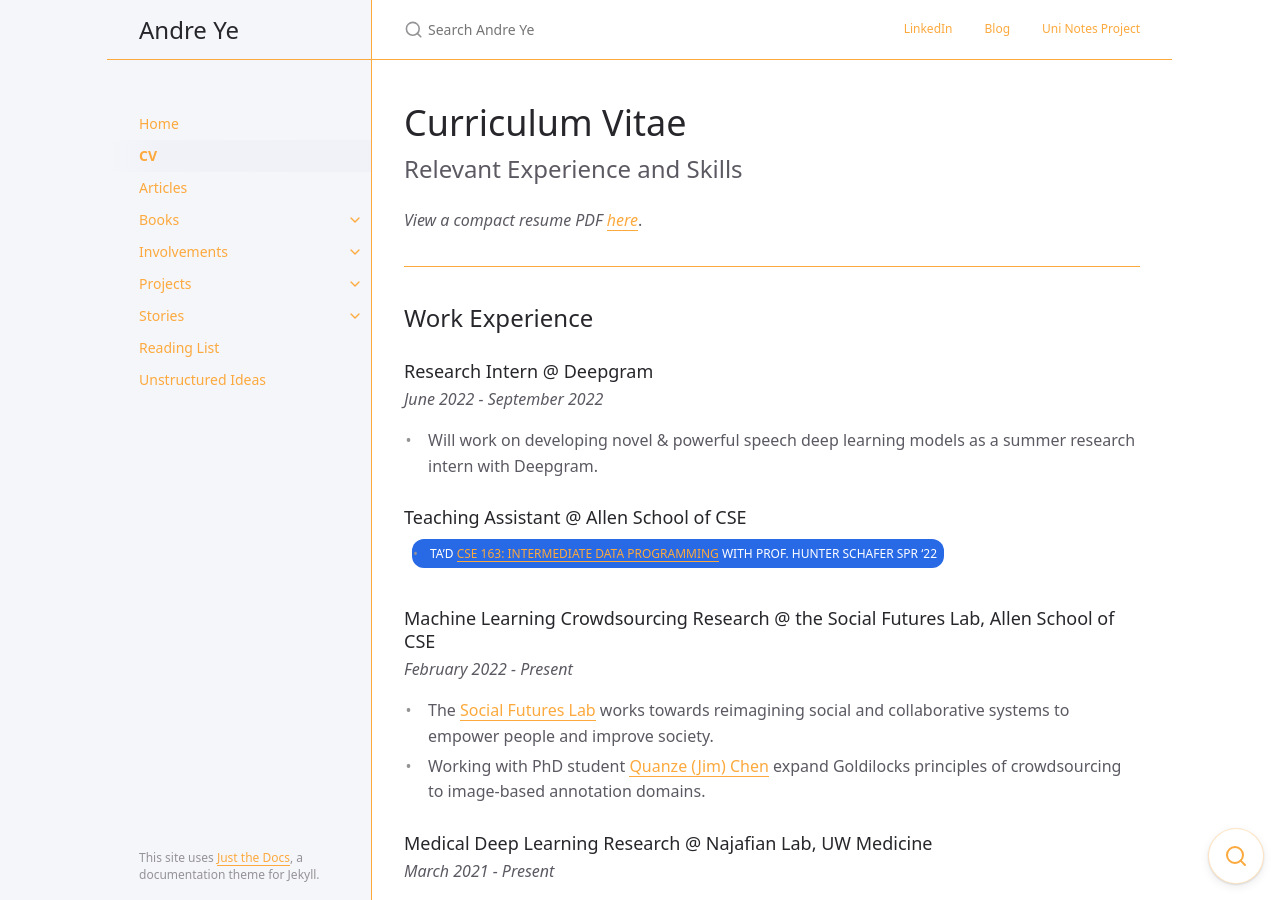
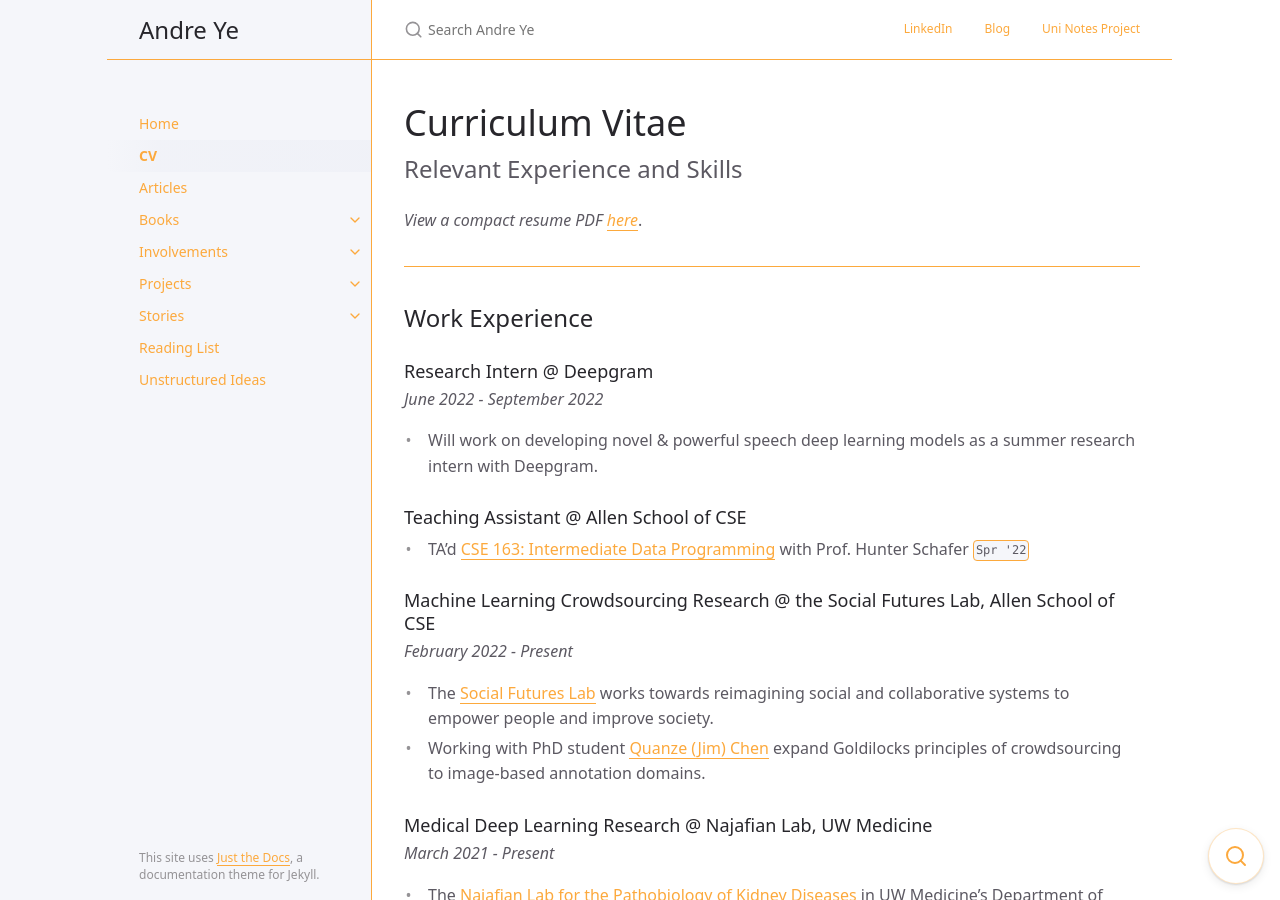
Before and after one commit to andre-ye/andre-ye.github.io-retired, a Jekyll site: the page built from docs/cv.md, in a window 1280 px wide and 900 px high. Built offline with Jekyll 4.4.1, drawn with Linux system fonts in a browser that asks for light colours; nearby versions of some CDN libraries.

Commit message:
Update cv.md

```diff
--- a/docs/cv.md
+++ b/docs/cv.md
@@ -22,9 +22,7 @@ Relevant Experience and Skills
 - Will work on developing novel & powerful speech deep learning models as a summer research intern with Deepgram.
 
 ### Teaching Assistant @ Allen School of CSE
-- TA'd [CSE 163: Intermediate Data Programming](https://andre-ye.github.io/uni/uni/docs/cs/cse-163) with Prof. Hunter Schafer
-Spr '22
-{: .label .label-blue }
+- TA'd [CSE 163: Intermediate Data Programming](https://andre-ye.github.io/uni/uni/docs/cs/cse-163) with Prof. Hunter Schafer `Spr '22`
 
 ### Machine Learning Crowdsourcing Research @ the Social Futures Lab, Allen School of CSE
 *February 2022 - Present*
```
